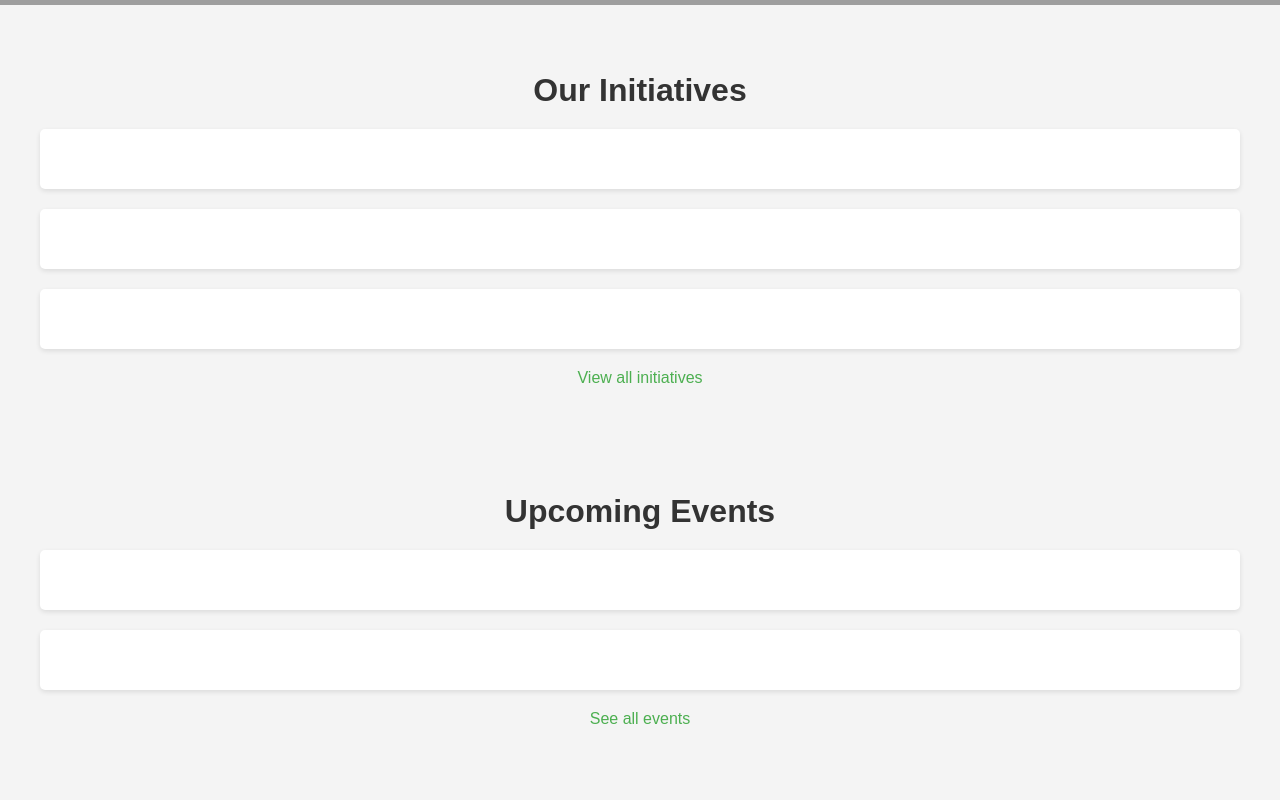
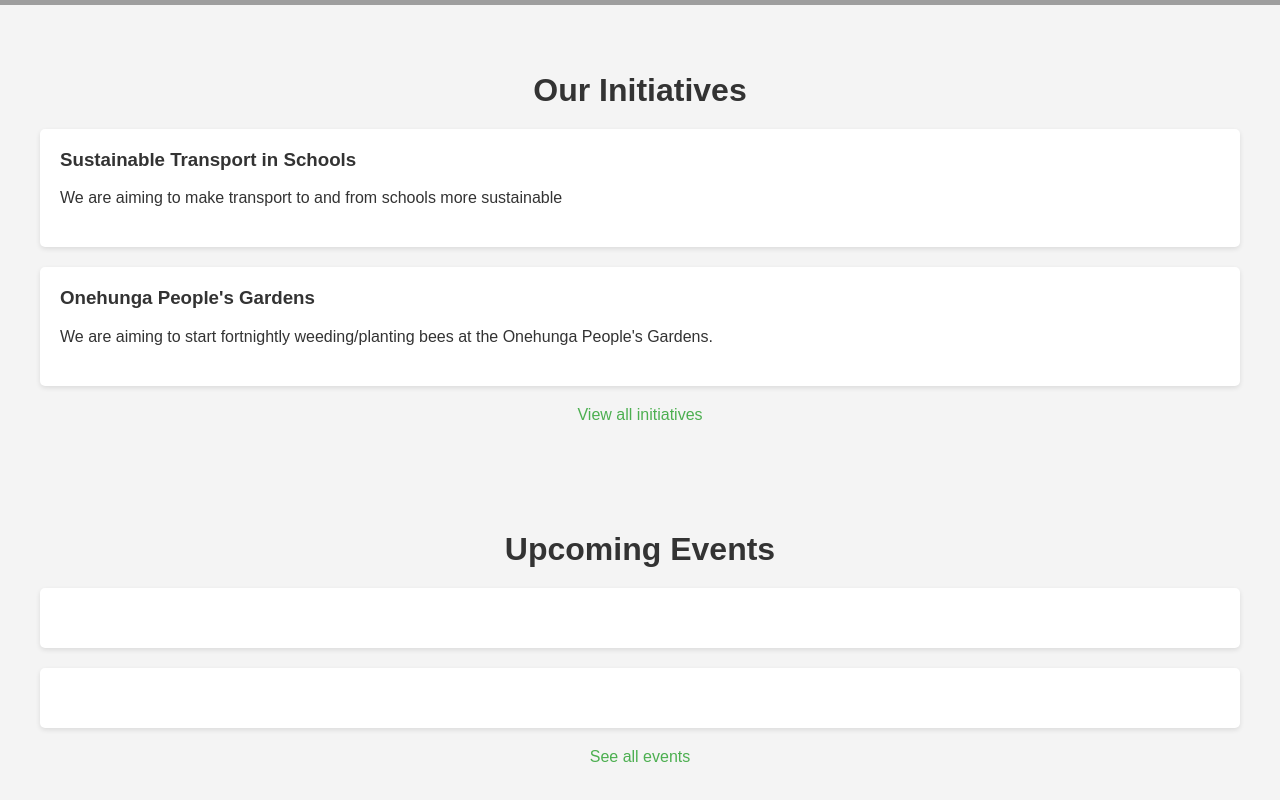
Before and after one commit to Chaosdemon16/Youth-Sustainability-Forum, a plain HTML site: page index.html in a window 1280 px wide. Shown: the part 925-1725 px from the top of the page. Drawn offline with Linux system fonts and the light colour scheme; grey boxes are pictures that could not be loaded.

Commit message:
Update index.html

```diff
--- a/index.html
+++ b/index.html
@@ -5,6 +5,7 @@
     <meta name="viewport" content="width=device-width, initial-scale=1.0">
     <title>Youth Sustainability Group</title>
     <link rel="stylesheet" href="Main.css">
+    <link rel="icon" href="Photos/World-removebg-preview.png">
 </head>
 <body>
     <header>
@@ -33,16 +34,12 @@
         <section id="initiatives">
             <h2>Our Initiatives</h2>
             <div class="initiative">
-                <h3></h3>
-                <p></p>
+                <h3>Sustainable Transport in Schools</h3>
+                <p>We are aiming to make transport to and from schools more sustainable</p>
             </div>
             <div class="initiative">
-                <h3></h3>
-                <p></p>
-            </div>
-            <div class="initiative">
-                <h3></h3>
-                <p></p>
+                <h3>Onehunga People's Gardens</h3>
+                <p>We are aiming to start fortnightly weeding/planting bees at the Onehunga People's Gardens.</p>
             </div>
             <a href="inititatives.html">View all initiatives</a>
         </section>
```
